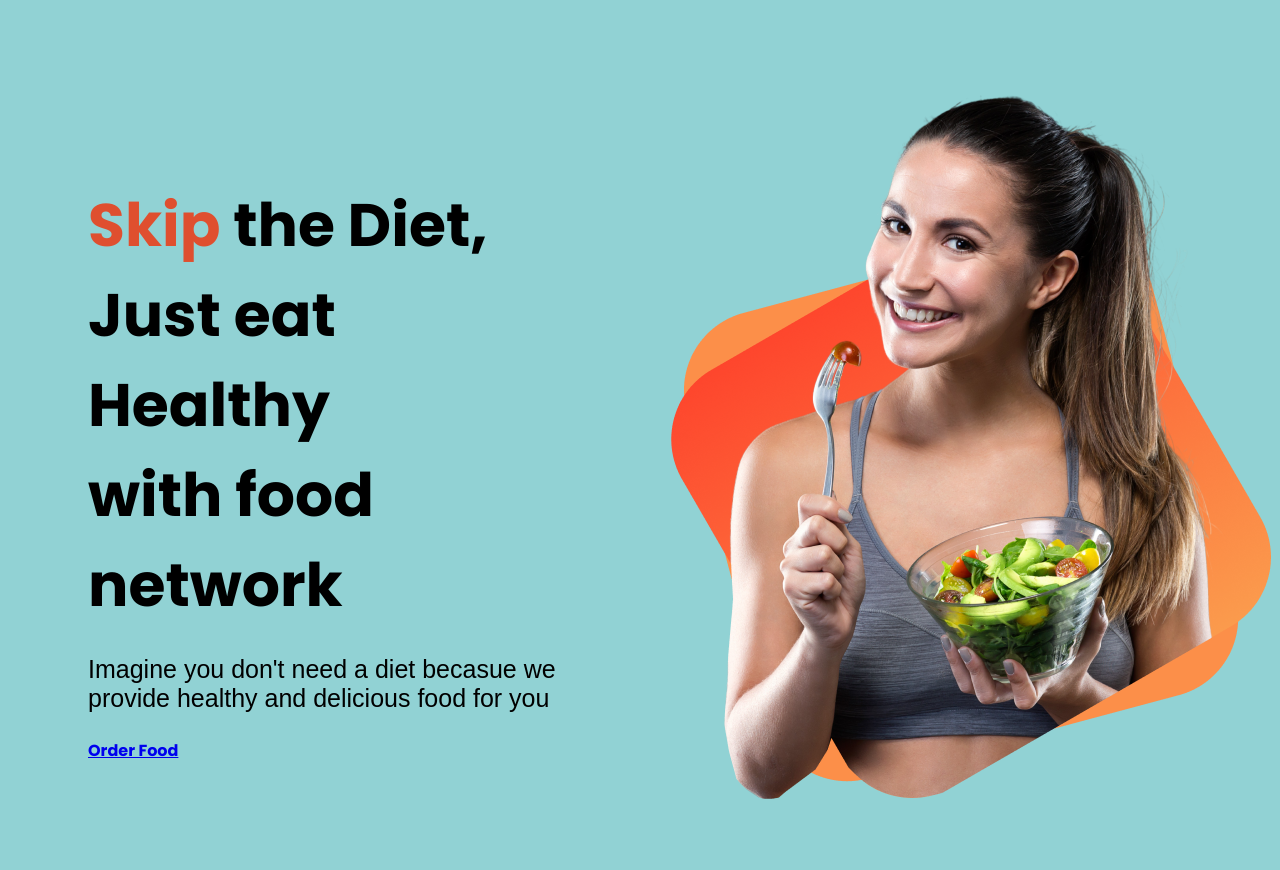
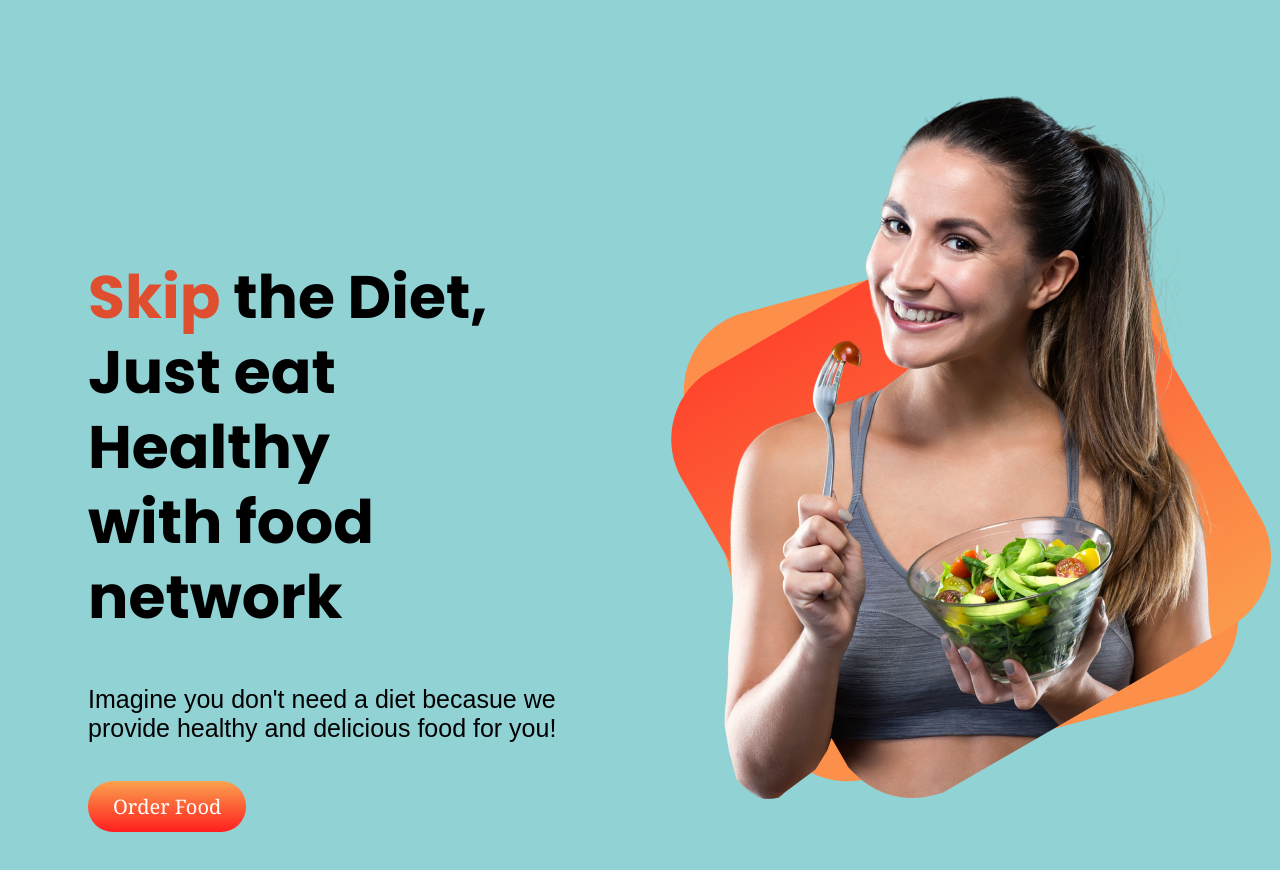
Before and after one commit to Eng-Shifat/assignment, a plain HTML site: page index.html in a window 1280 px wide. Shown: the top 870 px of the page. Drawn offline with Linux system fonts and the light colour scheme.

Commit message:
section one done

```diff
--- a/index.html
+++ b/index.html
@@ -17,10 +17,10 @@
         <div class="section-div-one">
 
             <h1 class="font"> <span class="orange">Skip</span> the Diet, <br> Just eat Healthy <br> with food network
-            </h1>
+            </h1> <br>
             <p class="paragraph-font">Imagine you don't need a diet becasue we provide healthy and delicious food for
-                you</p>
-            <a target="_blank" href="https://www.fiverr.com/share/W7L2YB">Order Food</a>
+                you!</p> <br>
+            <a class="button" target="_blank" href="https://www.fiverr.com/share/W7L2YB">Order Food</a>
         </div>
 
         <div class="section-div-two">
--- a/style.css
+++ b/style.css
@@ -6,12 +6,25 @@ body{
     font-size: 60px;
     font-weight: 500;
     margin: 0px;
+    line-height: 75px;
 
 }
 .paragraph-font{
     font-size: 25px;
     font-weight: lighter;
     font-family:Arial, Helvetica, sans-serif
+}
+.button{
+
+    font-size: 20px;
+    color: white;
+    font-weight:400;
+    text-decoration: none;
+    margin-top: 30px;
+    padding: 12px 25px;
+    font-family:Georgia, 'Times New Roman', Times, serif ;
+    border-radius: 25px;
+    background-image: linear-gradient(#FBA24F,#FF1E1E);
 }
 .orange{
     color: #df4f2f;
@@ -32,9 +45,10 @@ div img{
    margin: 60px 40px;
    width: 40%;
    height: 500px;
-   padding-top: 100px;
+   padding-top: 180px;
 
 }
+
 .section-div-two{
     margin: 60px 40px;
     width: 40%;
```
